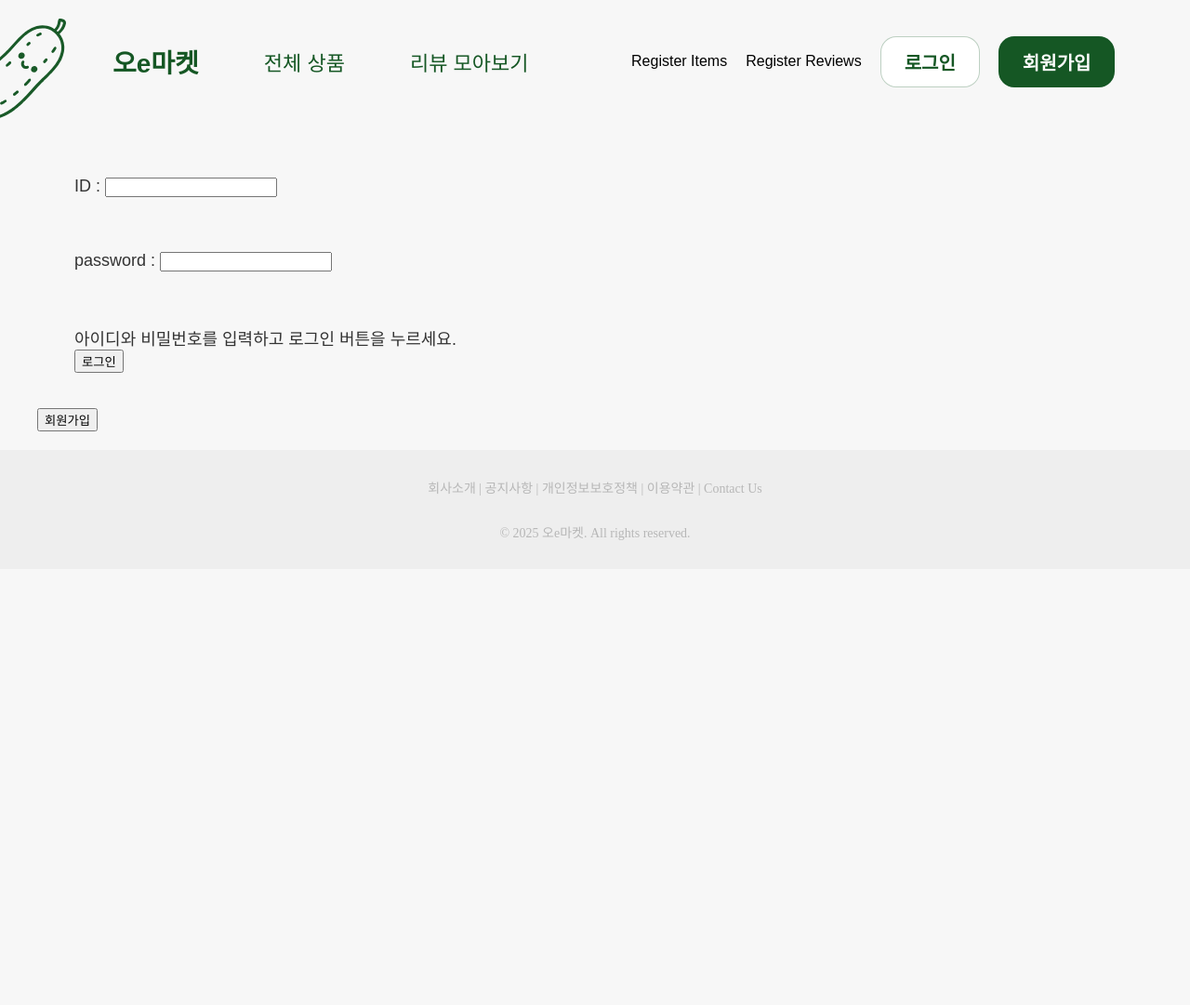
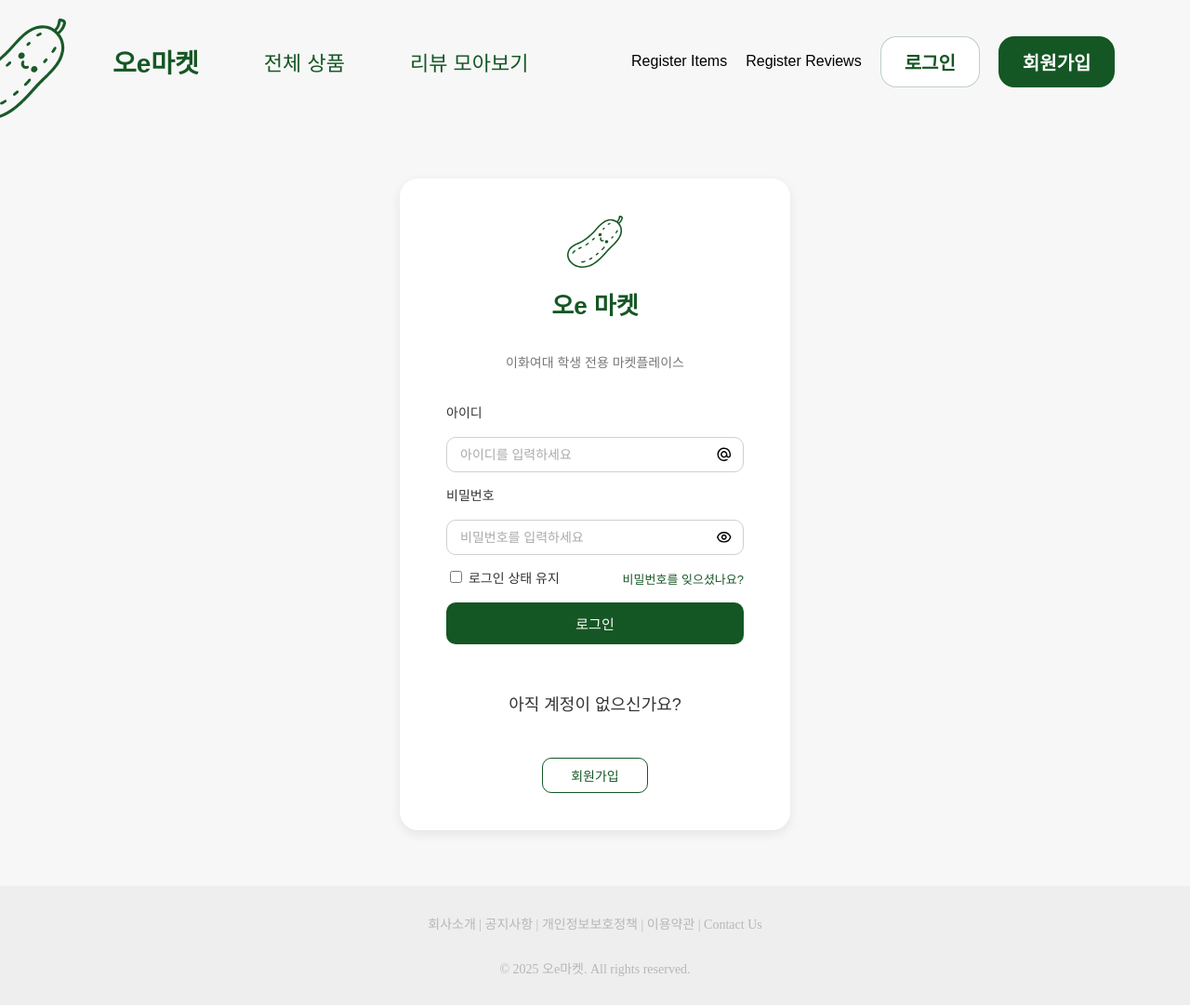
Before and after one commit to won-gg/flask_project2025, a Flask app: page /login in a window 1280 px wide. Shown: the whole page at 93% size. Before the commit the page ends 581 px from the top, so only its background shows below. Run offline with Flask 3, Linux system fonts and the light colour scheme; some web fonts are replaced.

Commit message:
hds-loginSignup 임시

```diff
--- /dev/null
+++ b/static/loginSignup.css
@@ -0,0 +1,223 @@
+html {
+  box-sizing: border-box;
+}
+*, *:before, *:after {
+  box-sizing: inherit;
+}
+.logo {
+  text-align: center;
+}
+
+.logo img {
+  width: 60px;
+  margin-bottom: 10px;
+}
+
+.logo h1 {
+  font-size: 26px;
+  color: #155724;
+  margin: 5px 0;
+}
+.logo p {
+  color: #777;
+  font-size: 14px;
+}
+button,
+.submit-btn,
+.login-btn {
+  width: 100%;
+  background-color: #155724;
+  color: #fff;
+  border: none;
+  border-radius: 10px;
+  padding: 12px;
+  font-size: 15px;
+  cursor: pointer;
+}
+
+button:hover,
+.submit-btn:hover,
+.login-btn:hover {
+  background-color: #0f3d1a;
+}
+
+.signup-container input[type="text"],
+.signup-container input[type="email"],
+.signup-container input[type="password"] {
+  width: 100%;
+  padding: 10px 14px;
+  border: 1px solid #cdd0d4;
+  border-radius: 10px;
+  font-size: 14px;
+}
+
+.signup-container input:focus {
+  outline: none;
+  border-color: #64b687;
+}
+
+/*회원가입 */
+.signup-container {
+  width: 430px;
+  background: #fff;
+  padding: 40px 50px;
+  border-radius: 20px;
+  box-shadow: 0 4px 16px rgba(0, 0, 0, 0.1);
+  margin: 40px auto;
+}
+
+.signup-form {
+  display: flex;
+  flex-direction: column;
+  gap: 14px;
+}
+
+.signup-container label, .login-container label {
+  font-weight: 500;
+  font-size: 14px;
+  margin-bottom: 3px;
+}
+
+.id-check {
+  display: flex;
+  gap: 10px;
+}
+
+.check-btn {
+  width: auto;
+  background-color: #64b687;
+  color: white;
+  border: none;
+  border-radius: 10px;
+  padding: 10px 14px;
+  cursor: pointer;
+  font-size: 13px;
+  flex-shrink: 0;
+}
+
+.check-btn:hover {
+  background-color: #529f73;
+}
+
+.agreements {
+  margin-top: 10px;
+  font-size: 13px;
+}
+
+.agreements label {
+  display: block;
+  margin-bottom: 4px;
+}
+
+.agreements span {
+  color: #64b687;
+  font-weight: 500;
+}
+.agreements .choice{
+  color: #aaa;
+  font-weight: 500;
+}
+.login-link {
+  text-align: center;
+  margin-top: 20px;
+  font-size: 14px;
+}
+
+.login-link a {
+  color: #64b687;
+  text-decoration: none;
+}
+
+.login-link a:hover {
+  text-decoration: underline;
+}
+
+/*로그인 */
+.login-container {
+  display: flex;
+  flex-direction: column;
+  align-items: center;
+  justify-content: center;
+  width: 100%;
+  padding: 40px 0;
+}
+
+.login-box {
+  width: 420px;
+  background: #fff;
+  border-radius: 20px;
+  box-shadow: 0 4px 12px rgba(0, 0, 0, 0.08);
+  padding: 40px 50px;
+  text-align: left;
+}
+.login-form {
+  display: flex;
+  flex-direction: column;
+  gap: 14px;
+}
+
+.input-wrapper {
+  position: relative;
+}
+
+.input-wrapper input {
+  width: 100%;
+  padding: 10px 36px 10px 14px;
+  border: 1px solid #cdd0d4;
+  border-radius: 10px;
+  font-size: 14px;
+  background-color: #fff;
+}
+.input-wrapper input:focus {
+  outline: none;
+  border-color: #64b687;
+}
+
+.input-wrapper input::placeholder {
+  color: #aaa;
+}
+
+.input-icon {
+  position: absolute;
+  right: 12px;
+  top: 10px;
+  color: #aaa;
+  z-index: 2;
+}
+
+.option-row {
+  display: flex;
+  justify-content: space-between;
+  align-items: center;
+  font-size: 13px;
+}
+
+.find-link {
+  color: #155724;
+  text-decoration: none;
+}
+
+.find-link:hover {
+  text-decoration: underline;
+}
+
+.signup-row {
+  margin-top: 30px;
+  font-size: 14px;
+  text-align: center;
+}
+
+.signup-btn {
+  display: inline-block;
+  border: 1.5px solid #155724;
+  border-radius: 10px;
+  color: #155724;
+  padding: 8px 30px;
+  text-decoration: none;
+  margin-top: 8px;
+}
+
+.signup-btn:hover {
+  background-color: #155724;
+  color: white;
+}
--- a/templates/login.html
+++ b/templates/login.html
@@ -1,17 +1,45 @@
 {% extends "index.html" %}
 {% block section %}
 {% with mesg = get_flashed_messages() %}
-{% if mesg !=[] %}
+  {% if mesg != [] %}
     <script>alert("{{ mesg[0] }}")</script>
-{% endif %}
+  {% endif %}
 {% endwith %}
-<form action = “#” method="post">
-    <p>ID : <input type="text" name = "id"></p>
-    <p>password : <input type="password"  name = "pw"></p>
-    <p>아이디와 비밀번호를 입력하고 로그인 버튼을 누르세요.<br><input type = "submit" value
-        = "로그인"/> </p>
-</form>
-<a href="/signup"><button onclick="/signup">
-회원가입
-</button></a>
+
+<link rel="stylesheet" href="{{ url_for('static', filename='loginSignup.css') }}">
+
+<div class="login-container">
+  <div class="login-box">
+     <div class="logo">
+    <img src="{{ url_for('static', filename='assets/union.svg') }}" alt="로고" />
+    <h1>오e 마켓</h1>
+    <p>이화여대 학생 전용 마켓플레이스</p>
+  </div>
+    <form action="/login" method="post" class="login-form">
+      <label for="id">아이디</label>
+      <div class="input-wrapper">
+        <input type="text" id="id" name="id" placeholder="아이디를 입력하세요" required>
+        <img src="../static/assets/@.svg" alt="Logo SVG" class="input-icon"/>
+      </div>
+
+      <label for="pw">비밀번호</label>
+      <div class="input-wrapper">
+        <input type="password" id="pw" name="pw" placeholder="비밀번호를 입력하세요" required>
+        <img src="../static/assets/eye.svg" alt="Logo SVG" class="input-icon"/>
+      </div>
+
+      <div class="option-row">
+        <label><input type="checkbox" name="keep_login"> 로그인 상태 유지</label>
+        <a href="#" class="find-link">비밀번호를 잊으셨나요?</a>
+      </div>
+
+      <button type="submit" class="login-btn">로그인</button>
+    </form>
+
+    <div class="signup-row">
+      <p>아직 계정이 없으신가요?</p>
+      <a href="/signup" class="signup-btn">회원가입</a>
+    </div>
+  </div>
+</div>
 {% endblock section %}
```
Also changed, not shown: templates/signup.html (+46 -10 lines), static/assets/@.svg (added), static/assets/Union.svg (added), static/assets/eye.svg (added).
